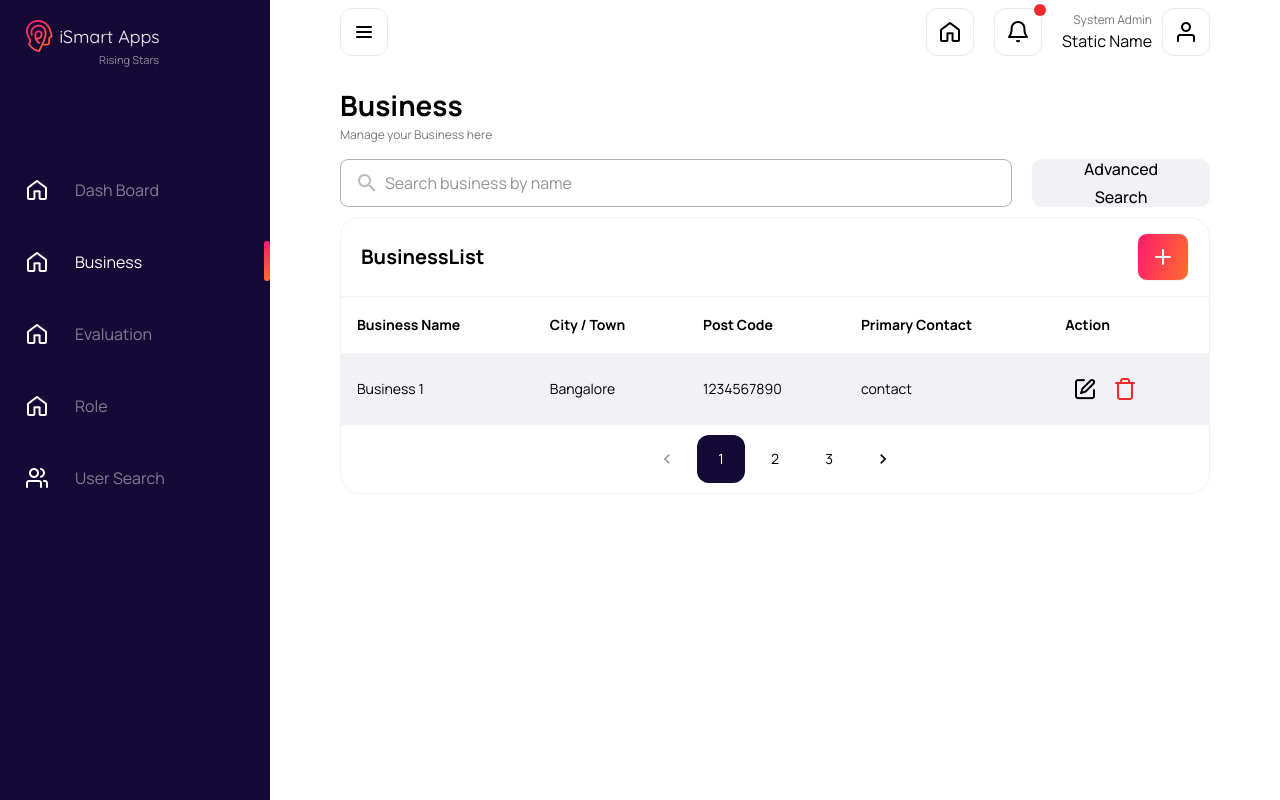
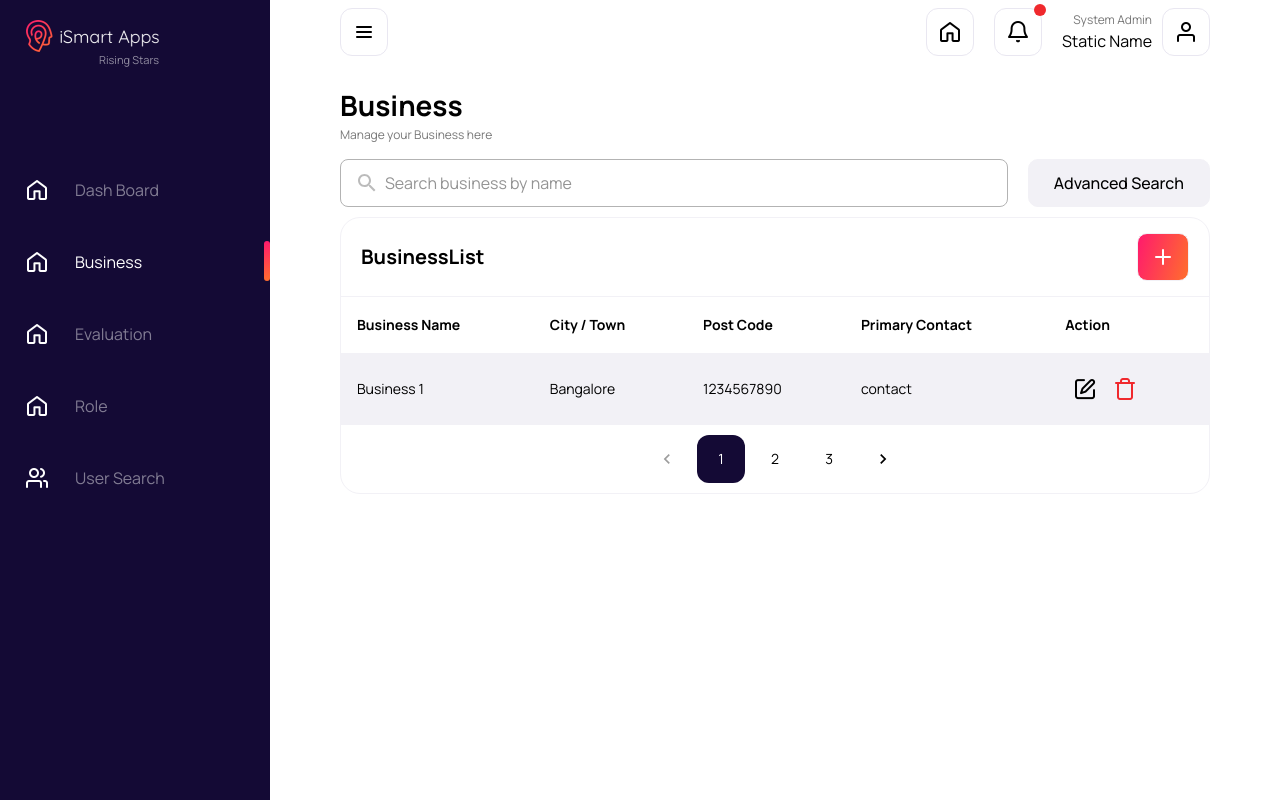
Before and after one commit to vigneshm-quikieapps/system-admin-panel, a React (Create React App) app: page /business in a window 1280 px wide. Built offline with nearby package versions, Linux system fonts and the light colour scheme.

Commit message:
fix search button width

```diff
--- a/src/pages/business/list.jsx
+++ b/src/pages/business/list.jsx
@@ -1,12 +1,11 @@
 import { useState } from "react";
 import { useNavigate } from "react-router-dom";
-import { InputAdornment } from "@mui/material";
+import { Box, InputAdornment } from "@mui/material";
 import { Search as SearchIcon } from "@mui/icons-material";
 
 import {
   Actions,
   Pagination,
-  Grid,
   Button,
   TextField,
   PageHeader,
@@ -63,9 +62,9 @@ const BusinessList = () => {
   return (
     <>
       <PageHeader title="Business" description="Manage your Business here" />
-      <Grid columnCount={9} sx={{ mb: 1 }}>
+      <Box sx={{ display: "flex", gap: 2, mb: 1 }}>
         <TextField
-          sx={{ gridColumnEnd: "span 7" }}
+          sx={{ flex: "1" }}
           placeholder="Search business by name"
           InputProps={{
             startAdornment: (
@@ -75,10 +74,8 @@ const BusinessList = () => {
             ),
           }}
         />
-        <Button sx={{ gridColumnEnd: "span 2" }} active>
-          Advanced Search
-        </Button>
-      </Grid>
+        <Button active>Advanced Search</Button>
+      </Box>
       <BusinessTable rows={tableRows} pagination={pagination} />
     </>
   );
```
